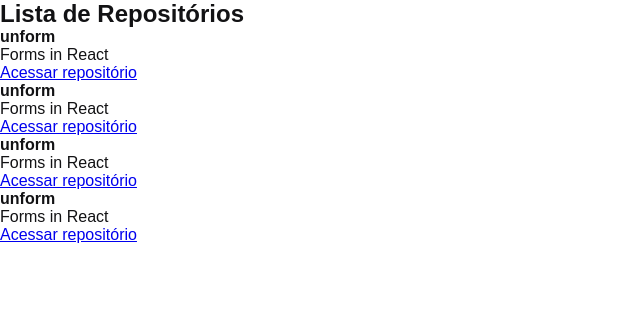
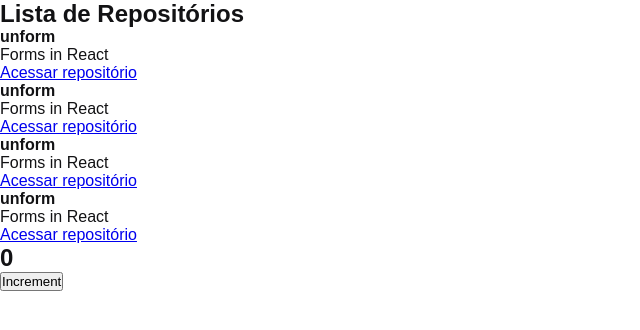
Before and after one commit to renatoschlogel/ignite-react-01-github-explorer, a React app: page / in a window 1280 px wide. Shown: the top 330 px of the page, without its empty margins (0-640 px from the left). Built offline with nearby package versions, Linux system fonts and the light colour scheme.

Commit message:
Conceito de Estado do composente

```diff
--- a/src/App.jsx
+++ b/src/App.jsx
@@ -1,6 +1,12 @@
+import { Counter } from './components/Counter';
 import { RepositoryList } from './components/RepositoryList';
 import './styles/global.scss';
 
 export function App() {
-  return <RepositoryList />;
+  return (
+    <>
+      <RepositoryList />
+      <Counter />
+    </>
+  );
 }
--- /dev/null
+++ b/src/components/Counter.jsx
@@ -0,0 +1,17 @@
+import { useState } from 'react';
+
+export function Counter() {
+
+  const [counter, setCounter] = useState(0);
+
+  function increment() {
+    setCounter(counter + 1);
+  }
+
+  return (
+    <div>
+      <h2>{counter}</h2>
+      <button onClick={increment} type="button">Increment</button>
+    </div>
+  );
+}
```
